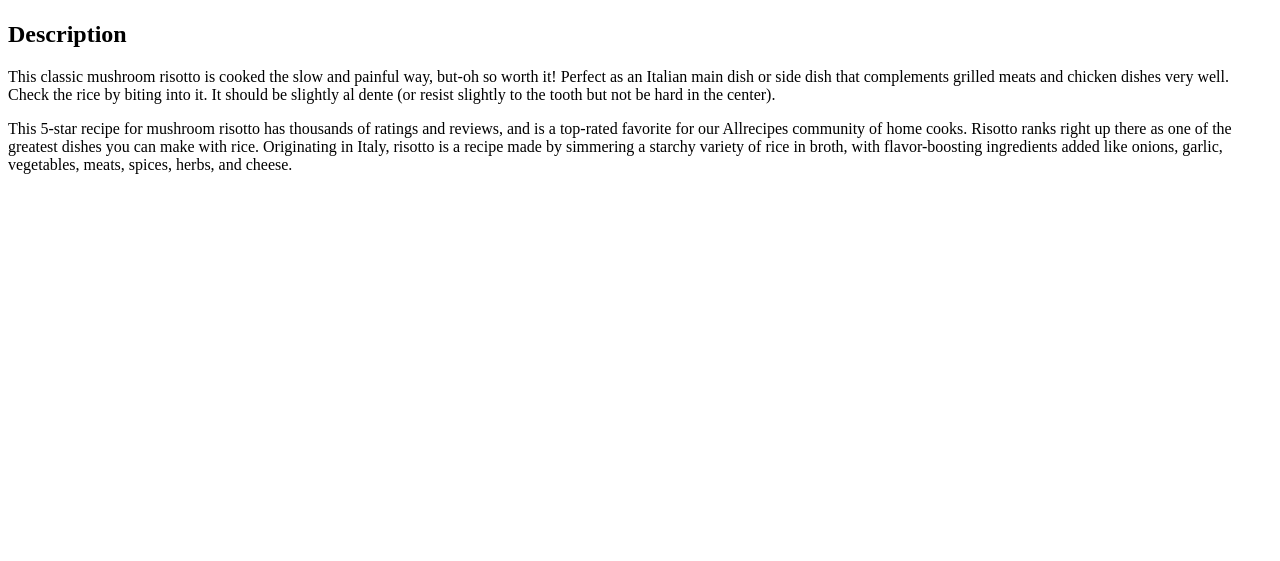
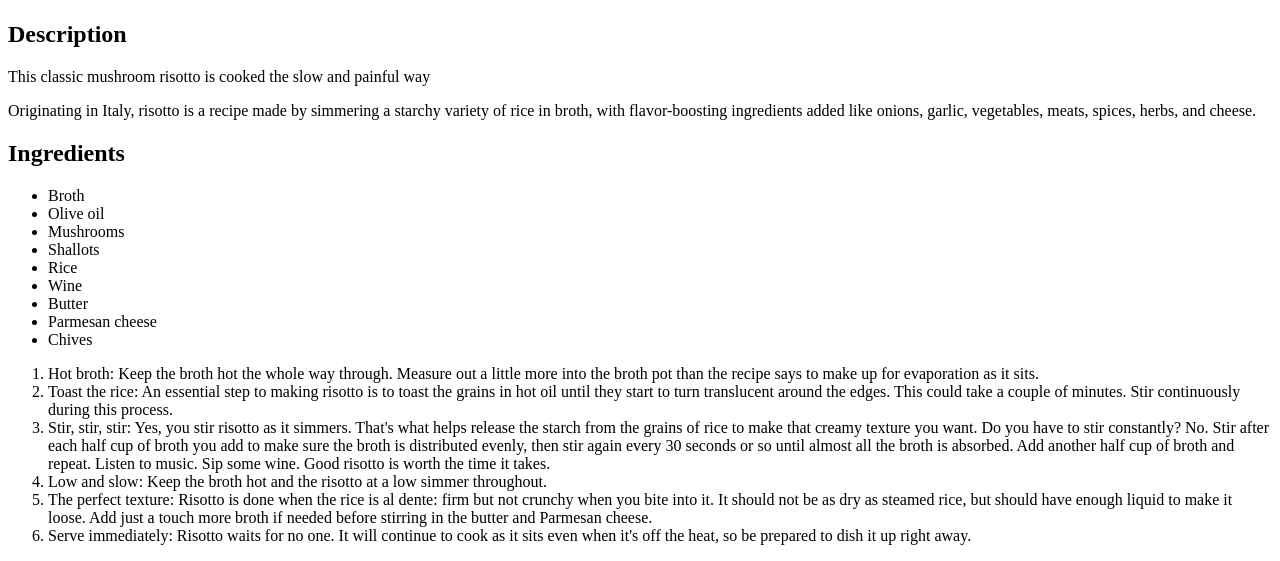
Before and after one commit to cristianmurarescu/odin-recipes, a plain HTML site: page recipes/risotto.html in a window 1280 px wide. Shown: the part 409-970 px from the top of the page. Before the commit the page ends 800 px from the top, so only its background shows below. Drawn offline with Linux system fonts and the light colour scheme.

Commit message:
Add missing risotto html code

```diff
--- a/recipes/risotto.html
+++ b/recipes/risotto.html
@@ -12,9 +12,29 @@
         <img src="../images/mushroomRisotto.jpeg" alt="Gourmet Mushroom Risotto">
 
         <h2>Description</h2>
+        <p>This classic mushroom risotto is cooked the slow and painful way</p>
+        <p>Originating in Italy, risotto is a recipe made by simmering a starchy variety of rice in broth, with flavor-boosting ingredients added like onions, garlic, vegetables, meats, spices, herbs, and cheese.</p>
 
-        <p>This classic mushroom risotto is cooked the slow and painful way, but-oh so worth it! Perfect as an Italian main dish or side dish that complements grilled meats and chicken dishes very well. Check the rice by biting into it. It should be slightly al dente (or resist slightly to the tooth but not be hard in the center).</p>
+        <h2>Ingredients</h2>
+        <ul>
+            <li>Broth</li>
+            <li>Olive oil</li>
+            <li>Mushrooms</li>
+            <li>Shallots</li>
+            <li>Rice</li>
+            <li>Wine</li>
+            <li>Butter</li>
+            <li>Parmesan cheese</li>
+            <li>Chives</li>
+        </ul>
 
-        <p>This 5-star recipe for mushroom risotto has thousands of ratings and reviews, and is a top-rated favorite for our Allrecipes community of home cooks. Risotto ranks right up there as one of the greatest dishes you can make with rice. Originating in Italy, risotto is a recipe made by simmering a starchy variety of rice in broth, with flavor-boosting ingredients added like onions, garlic, vegetables, meats, spices, herbs, and cheese.</p>
+        <ol>
+            <li>Hot broth: Keep the broth hot the whole way through. Measure out a little more into the broth pot than the recipe says to make up for evaporation as it sits.</li>
+            <li>Toast the rice: An essential step to making risotto is to toast the grains in hot oil until they start to turn translucent around the edges. This could take a couple of minutes. Stir continuously during this process.</li>
+            <li>Stir, stir, stir: Yes, you stir risotto as it simmers. That's what helps release the starch from the grains of rice to make that creamy texture you want. Do you have to stir constantly? No. Stir after each half cup of broth you add to make sure the broth is distributed evenly, then stir again every 30 seconds or so until almost all the broth is absorbed. Add another half cup of broth and repeat. Listen to music. Sip some wine. Good risotto is worth the time it takes.</li>
+            <li>Low and slow: Keep the broth hot and the risotto at a low simmer throughout.</li>
+            <li>The perfect texture: Risotto is done when the rice is al dente: firm but not crunchy when you bite into it. It should not be as dry as steamed rice, but should have enough liquid to make it loose. Add just a touch more broth if needed before stirring in the butter and Parmesan cheese.</li>
+            <li>Serve immediately: Risotto waits for no one. It will continue to cook as it sits even when it's off the heat, so be prepared to dish it up right away.</li>
+        </ol>
     </body>
 </html>
```
